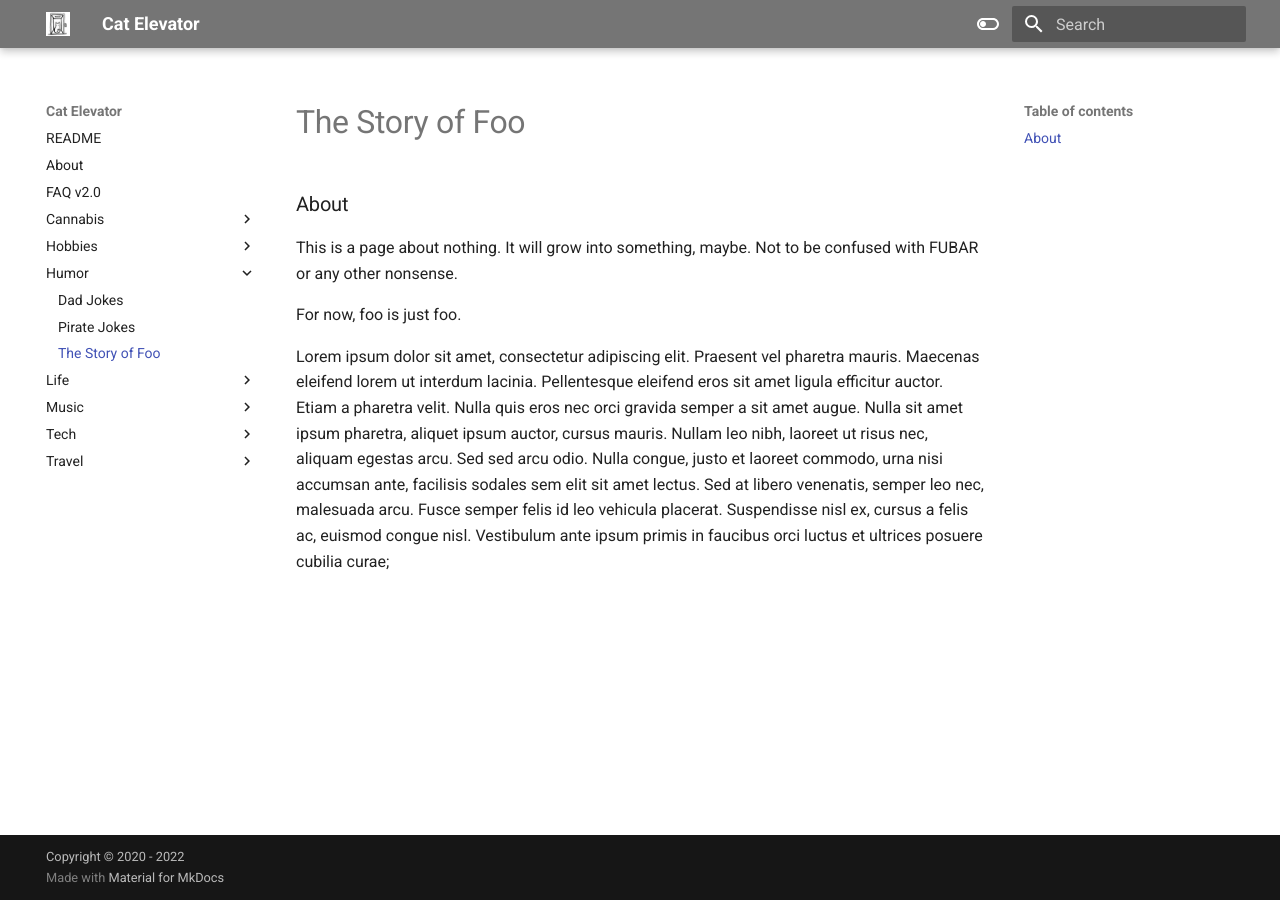
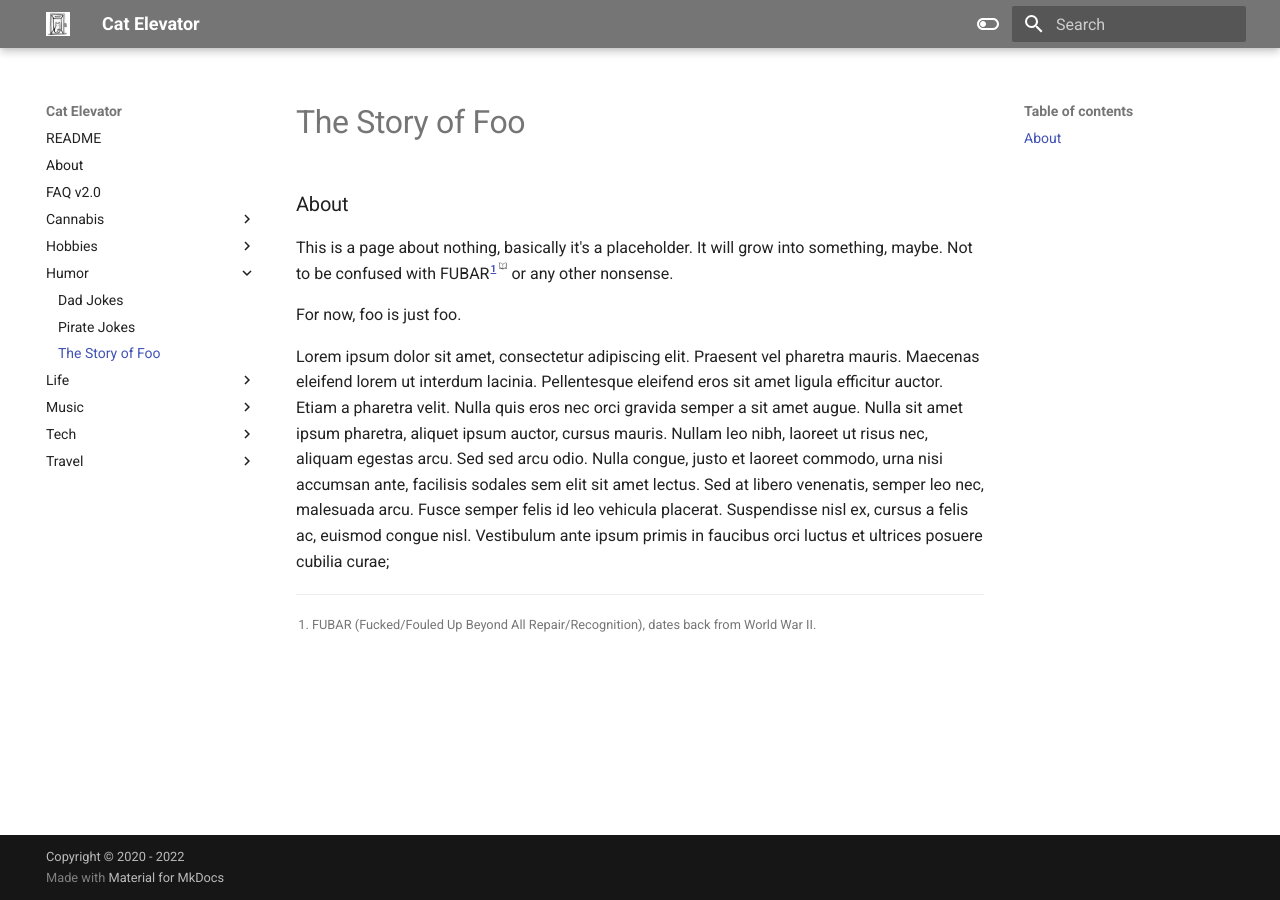
Before and after one commit to los7key/garden, an MkDocs documentation site: the page built from docs/humor/tfoo.md, in a window 1280 px wide. Built offline with MkDocs 1.6.1 and Material for MkDocs 9.7.7, drawn with Linux system fonts in a browser that asks for light colours.

```diff
--- a/docs/humor/tfoo.md
+++ b/docs/humor/tfoo.md
@@ -3,12 +3,14 @@ layout: post
 title: The Story of Foo
 description: Story of Foo
 date: 2023-02-17
-Last Updated: 2023-02-18
+Last Updated: 2023-02-19
 ---
 ## About
 
-This is a page about nothing.  It will grow into something, maybe.  Not to be confused with FUBAR or any other nonsense.
+This is a page about nothing, basically it's a placeholder.  It will grow into something, maybe.  Not to be confused with FUBAR[^1] or any other nonsense.
 
 For now, foo is just foo.
 
 Lorem ipsum dolor sit amet, consectetur adipiscing elit. Praesent vel pharetra mauris. Maecenas eleifend lorem ut interdum lacinia. Pellentesque eleifend eros sit amet ligula efficitur auctor. Etiam a pharetra velit. Nulla quis eros nec orci gravida semper a sit amet augue. Nulla sit amet ipsum pharetra, aliquet ipsum auctor, cursus mauris. Nullam leo nibh, laoreet ut risus nec, aliquam egestas arcu. Sed sed arcu odio. Nulla congue, justo et laoreet commodo, urna nisi accumsan ante, facilisis sodales sem elit sit amet lectus. Sed at libero venenatis, semper leo nec, malesuada arcu. Fusce semper felis id leo vehicula placerat. Suspendisse nisl ex, cursus a felis ac, euismod congue nisl. Vestibulum ante ipsum primis in faucibus orci luctus et ultrices posuere cubilia curae;
+
+[^1]: FUBAR (Fucked/Fouled Up Beyond All Repair/Recognition), dates back from World War II.
```
Also changed, not shown: docs/hobbies/README.md (+3 -1 lines).
